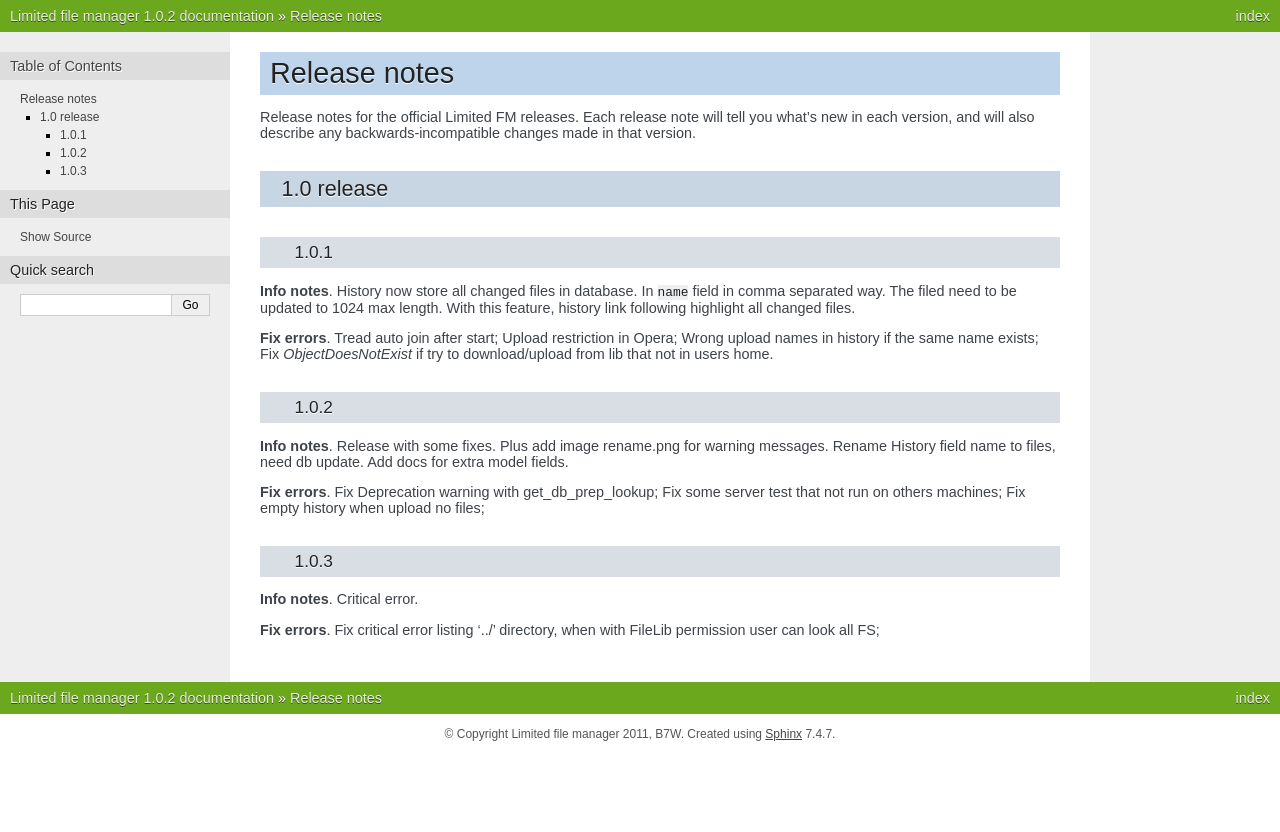
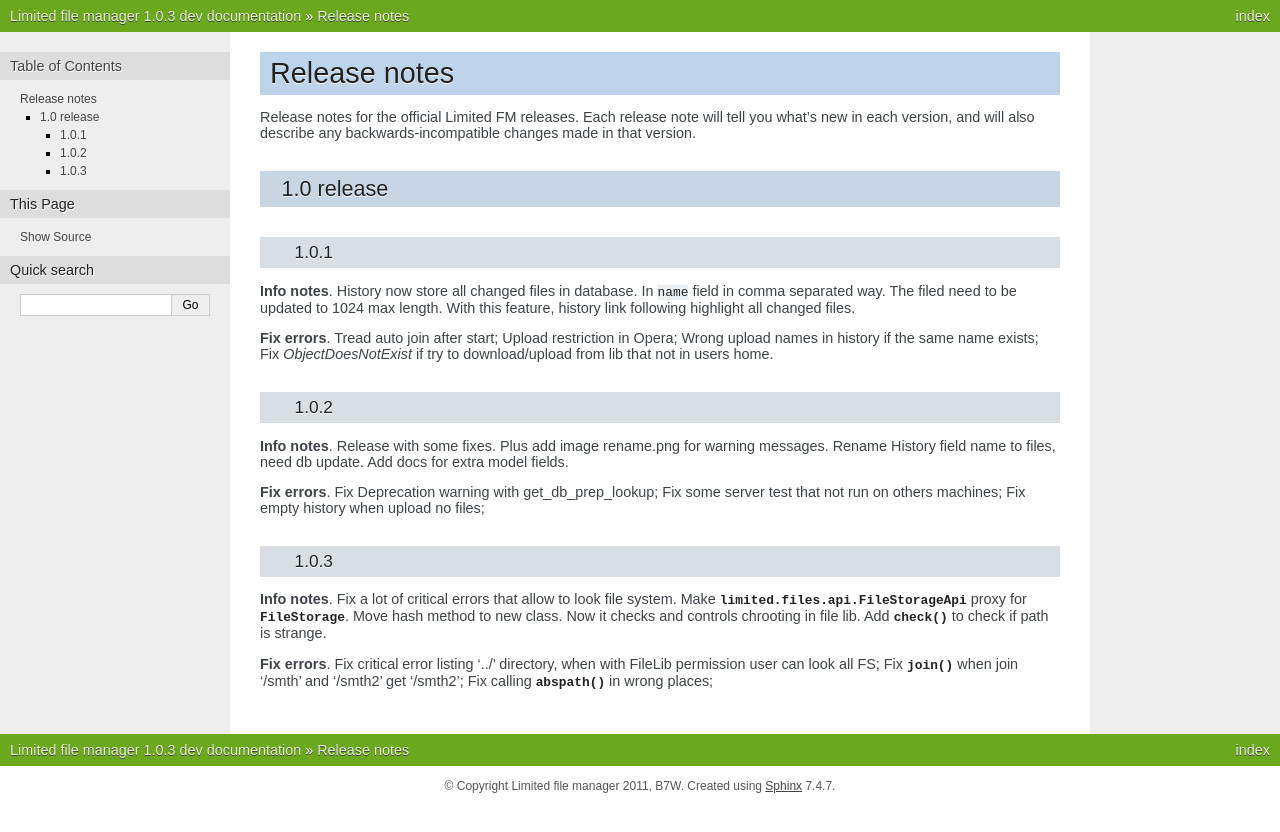
Before and after one commit to b7w/limited-fm, a Sphinx documentation site: the page built from docs/releases/notes.rst, in a window 1280 px wide. Shown: the top 832 px of the page. Built offline with Sphinx 7.4.7, drawn with Linux system fonts in a browser that asks for light colours.

Commit message:
Set to override new upload files. Edit some docs.

```diff
--- a/docs/conf.py
+++ b/docs/conf.py
@@ -51,9 +51,9 @@ copyright = u'Limited file manager 2011, B7W'
 # built documents.
 #
 # The short X.Y version.
-version = '1.0.2'
+version = '1.0.3'
 # The full version, including alpha/beta/rc tags.
-release = '1.0.2'
+release = '1.0.3 dev'
 
 # The language for content autogenerated by Sphinx. Refer to documentation
 # for a list of supported languages.
--- a/docs/index.rst
+++ b/docs/index.rst
@@ -57,7 +57,7 @@ API Reference:
 	:doc:`Full list of settings <ref/settings>`
 
 * | **Files:**
-    :doc:`Storage <ref/storage>` |
+    :doc:`File Storage <ref/storage>` |
 	:doc:`Serving backens <ref/serving>`
 
 
--- a/docs/releases/notes.rst
+++ b/docs/releases/notes.rst
@@ -46,7 +46,12 @@ Release notes
 1.0.3
 ------------------------------------
 
-| **Info notes**. Critical error.
+| **Info notes**. Fix a lot of critical errors that allow to look file system.
+  Make :class:`limited.files.api.FileStorageApi` proxy for :class:`~limited.files.storage.FileStorage`.
+  Move hash method to new class. Now it checks and controls chrooting in file lib.
+  Add :func:`~limited.files.storage.FilePath.check` to check if path is strange.
 
 | **Fix errors**.
   Fix critical error listing '../' directory, when with FileLib permission user can look all FS;
+  Fix :func:`~limited.files.storage.FilePath.join` when join '/smth' and '/smth2' get '/smth2';
+  Fix calling :func:`~limited.files.storage.FileStorage.abspath` in wrong places;
```
Also changed, not shown: docs/ref/storage.rst (+6 -2 lines), 2 other files.
